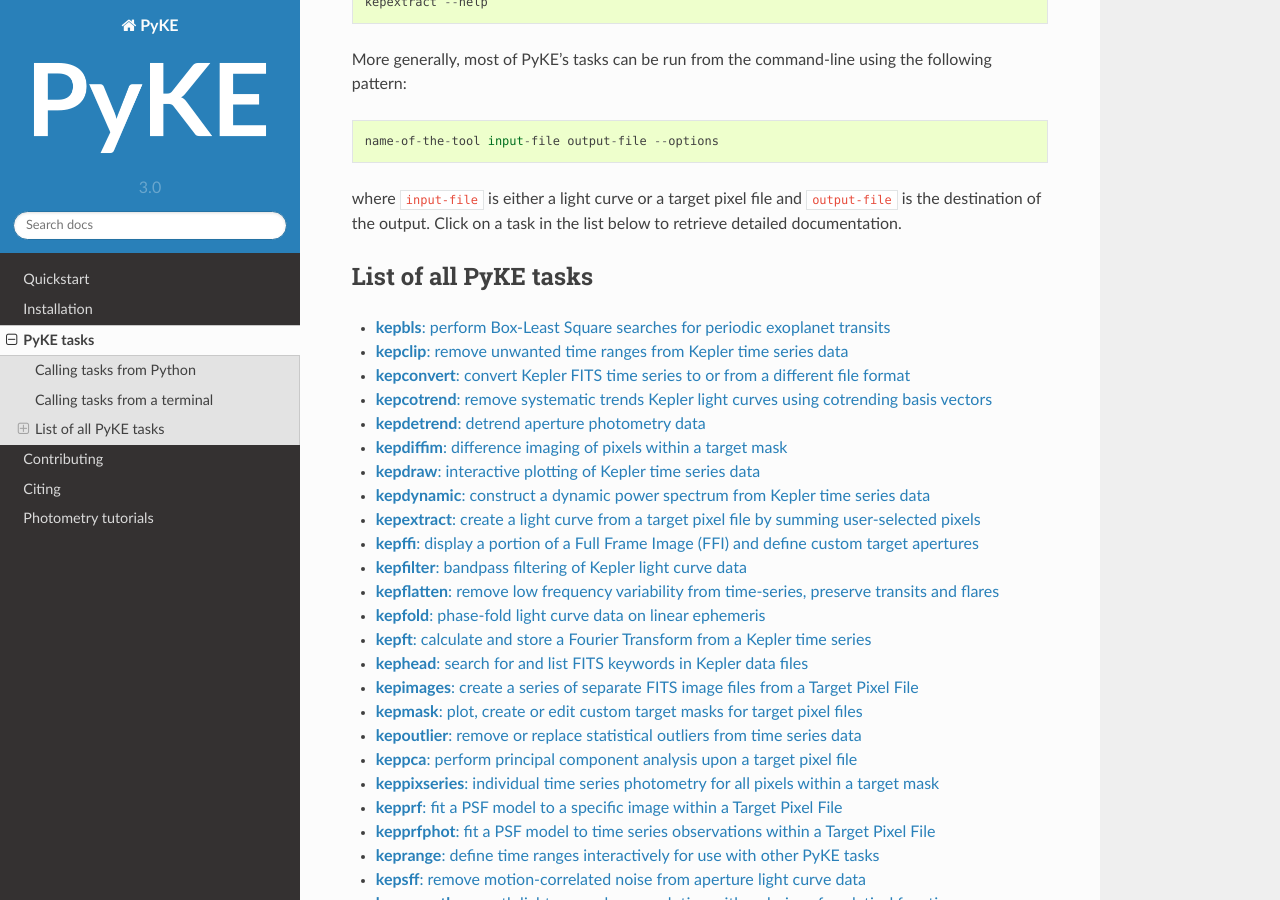
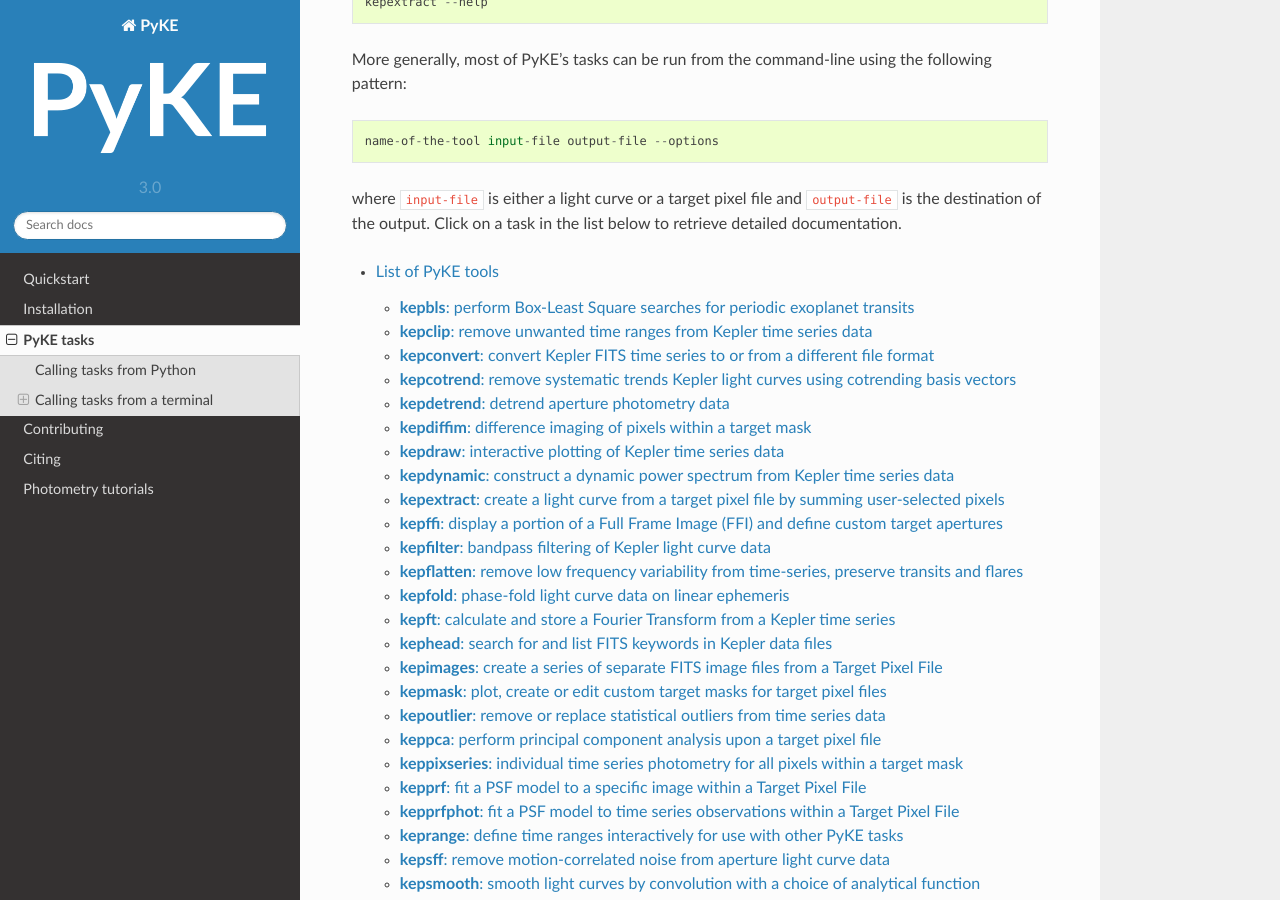
Before and after one commit to KeplerGO/pyke, a Sphinx documentation site: the page built from docs/source/overview.rst, in a window 1280 px wide and 900 px high, scrolled down 821 px. Built offline with Sphinx 7.4.7 and the Read the Docs theme 2.0.0, drawn with Linux system fonts in a browser that asks for light colours.

Commit message:
update docs

```diff
--- a/docs/source/api/index.rst
+++ b/docs/source/api/index.rst
@@ -1,3 +1,7 @@
+******************
+List of PyKE tools
+******************
+
 .. toctree::
 
     kepbls
--- a/docs/source/overview.rst
+++ b/docs/source/overview.rst
@@ -37,9 +37,6 @@
 ``output-file`` is the destination of the output.  Click on a task in the list below to retrieve detailed documentation.
 
 
-List of all PyKE tasks
-----------------------
-
 .. toctree::
     :maxdepth: 2
 
```
